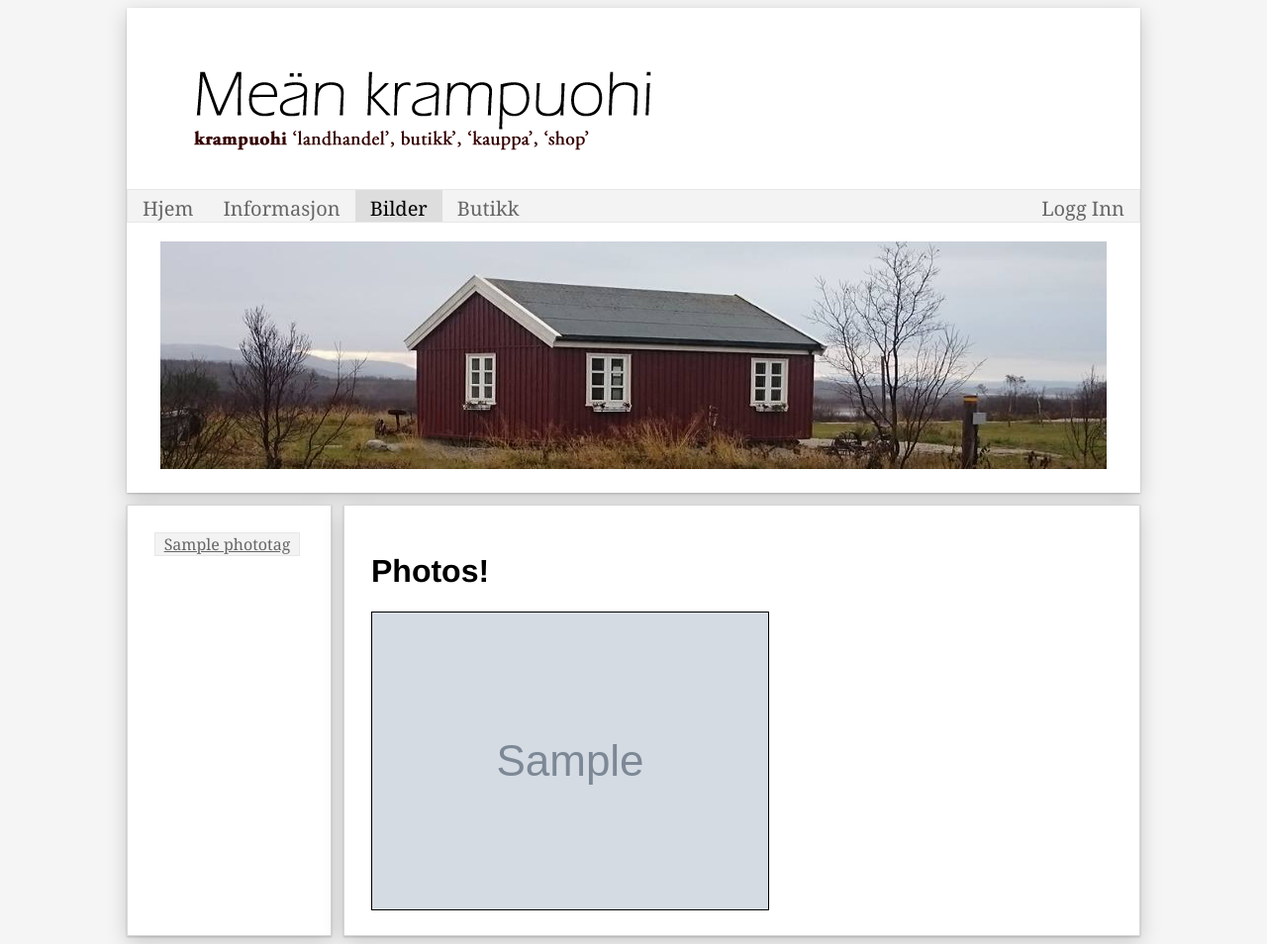
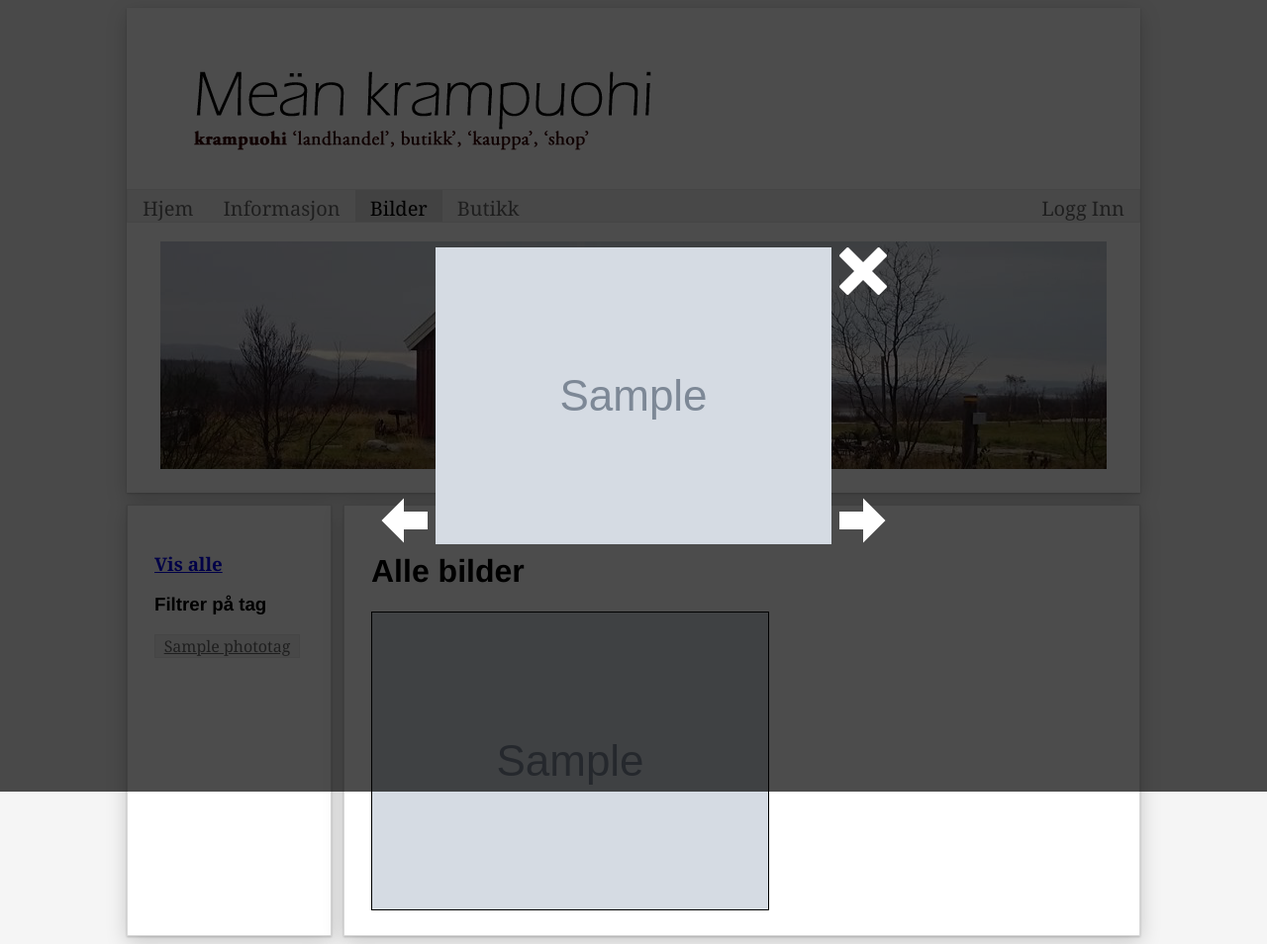
Before and after one commit to sonyslyst/KrambodWebsite, a Django app: page /photos/?show=1 in a window 1280 px wide. Shown: the whole page at 99% size. Run offline with Django 3.2, Linux system fonts and the light colour scheme; tables that the repository leaves empty hold one stand-in row (values such as "Sample post"); grey boxes marked "Sample" are stand-in pictures; some libraries are stand-ins or nearby versions.

Commit message:
Add popup overlay to show photos

```diff
--- a/krambod/models.py
+++ b/krambod/models.py
@@ -3,7 +3,7 @@
 from django.db import models
 from ckeditor_uploader.fields import RichTextUploadingField
 from imagekit.models import ImageSpecField
-from imagekit.processors import ResizeToFill
+from imagekit.processors import ResizeToFit
 
 # Create your models here.
 
@@ -34,11 +34,11 @@
 class Photo(models.Model):
 	image = models.ImageField(upload_to='gallery/')
 	image_thumbnail = ImageSpecField(source='image',
-									processors=[ResizeToFill(100, 100)],
+									processors=[ResizeToFit(100, 100)],
 									format='JPEG',
 									options={'quality': 60})
 	image_show = ImageSpecField(source='image',
-								processors=[ResizeToFill(800, 800)],
+								processors=[ResizeToFit(1024, 800)],
 								format='JPEG',
 								options={'quality': 60})
 	tags = models.ManyToManyField(PhotoTag)
--- /dev/null
+++ b/krambod/static/krambod/css/icomoon.css
@@ -0,0 +1,35 @@
+@font-face {
+    font-family: 'icomoon';
+    src:    url('../fonts/icomoon.eot?r5vh8s');
+    src:    url('../fonts/icomoon.eot?r5vh8s#iefix') format('embedded-opentype'),
+        url('../fonts/icomoon.ttf?r5vh8s') format('truetype'),
+        url('../fonts/icomoon.woff?r5vh8s') format('woff'),
+        url('../fonts/icomoon.svg?r5vh8s#icomoon') format('svg');
+    font-weight: normal;
+    font-style: normal;
+}
+
+[class^="icon-"], [class*=" icon-"] {
+    /* use !important to prevent issues with browser extensions that change fonts */
+    font-family: 'icomoon' !important;
+    speak: none;
+    font-style: normal;
+    font-weight: normal;
+    font-variant: normal;
+    text-transform: none;
+    line-height: 1;
+
+    /* Better Font Rendering =========== */
+    -webkit-font-smoothing: antialiased;
+    -moz-osx-font-smoothing: grayscale;
+}
+
+.icon-cross:before {
+    content: "\ea0f";
+}
+.icon-arrow-right:before {
+    content: "\ea34";
+}
+.icon-arrow-left:before {
+    content: "\ea38";
+}
--- a/krambod/static/krambod/css/style.css
+++ b/krambod/static/krambod/css/style.css
@@ -128,3 +128,37 @@
   float: none;
   text-align: left;
 }
+
+.photo-overlay {
+  background: rgba(0, 0, 0, 0.7);
+  position: absolute;
+  top: 0;
+  left: 0;
+  width: 100%;
+  height: 100%;
+  display: flex;
+  flex-direction: column;
+  justify-content: center;
+}
+
+.photo-overlay-row {
+  display: flex;
+  justify-content: center;
+  flex-direction: row;
+}
+
+.photo-overlay-inner {
+  margin: 0 0.5em;
+}
+
+.photo-overlay-buttons-container {
+  display: flex;
+  justify-content: space-between;
+  flex-direction: column;
+}
+
+.photo-overlay-buttons {
+  color: white;
+  text-decoration: none;
+  font-size: 3em;
+}
--- a/krambod/templates/index.html
+++ b/krambod/templates/index.html
@@ -5,6 +5,7 @@
 <head>
 	<meta charset="utf-8" />
 	<link rel="stylesheet" href="{% static "krambod/css/style.css" %}">
+	<link rel="stylesheet" href="{% static "krambod/css/icomoon.css" %}">
 </head>
 
 <body>
@@ -46,6 +47,8 @@
 			</div>
 		</div>
 	</div>
+
+	{% block end_of_body %}{% endblock %}
 </body>
 
 </html>
--- a/krambod/templates/photo.html
+++ b/krambod/templates/photo.html
@@ -6,6 +6,8 @@
 {% endblock %}
 
 {% block sidebar %}
+    <h3><a href="{% url 'photos' %}">Vis alle</a></h3>
+    <h3>Filtrer på tag</h3>
     <ul class="taglist">
     {% for tag in tags %}
         <li class="taglist-tag" >
@@ -16,14 +18,38 @@
 {% endblock %}
 
 {% block main %}
-	<h1>Photos!</h1>
+    {% if tag %}
+        <h1>Bilder tagget med {{ tag }}</h1>
+    {% else %}
+        <h1>Alle bilder</h1>
+    {% endif %}
     <div class="photo-grid" >
     {% for photo in photos %}
+	<a href="{% url 'photos' %}?{% if tag %}tag={{ tag }}&{% endif %}show={{ photo.id }}">
 		<div class="photo-thumbnail" >
-			<a href="#">
 			<img src="{{ photo.image_thumbnail.url }}" />
+		</div>
 	</a>
-		</div>
     {% endfor %}
     </div>
 {% endblock %}
+
+{% block end_of_body %}
+	{% if show_photo %}
+	<div class="photo-overlay">
+		<div class="photo-overlay-row">
+			<div class="photo-overlay-buttons-container">
+				<span></span>
+				<a class="photo-overlay-buttons" href="{{ previous_url }}"><span class="icon-arrow-left"></span></a>
+			</div>
+			<div class="photo-overlay-inner">
+				<img src="{{ show_photo.image_show.url }}" />
+			</div>
+			<div class="photo-overlay-buttons-container">
+				<a class="photo-overlay-buttons" href="{% url 'photos' %}{% if tag %}?tag={{ tag }}{% endif %}"><span class="icon-cross"></span></a>
+				<a class="photo-overlay-buttons" href="{{ next_url }}"><span class="icon-arrow-right"></span></a>
+			</div>
+		</div>
+	</div>
+	{% endif %}
+{% endblock %}
--- a/krambod/views.py
+++ b/krambod/views.py
@@ -1,7 +1,17 @@
+from django.core.urlresolvers import reverse
 from django.shortcuts import render
 from django.views.generic.base import TemplateView
 
 from krambod.models import Article, Information, Photo, PhotoTag
+
+def getPrevNext(photos, current, tag):
+    makeUrl = lambda ph: (reverse('photos') + (("?tag=" + str(tag) + "&") if tag else "?") + "show=" + str(ph.pk)) if ph else "#"
+    i = iter(photos)
+    prevPhoto = None;
+    for photo in i:
+        if photo.pk == current.pk:
+            return makeUrl(prevPhoto), makeUrl(next(i, None))
+        prevPhoto = photo
 
 class KrambodViewMixin(object):
     def get(self, request, *args, **kwargs):
@@ -32,6 +42,7 @@
         context = super(PhotoPageView, self).get_context_data(**kwargs)
 
         filterByTag = self.request.GET.get('tag', None)
+        context['tag'] = filterByTag
         tag = None
         try:
             tag = PhotoTag.objects.get(name = filterByTag)
@@ -39,5 +50,16 @@
             context['photos'] = Photo.objects.all()
         else:
             context['photos'] = Photo.objects.filter(tags = tag)
+
+        showPhoto = self.request.GET.get('show', None)
+        photo = None
+        try:
+            photo = Photo.objects.get(pk = showPhoto)
+        except:
+            pass
+        else:
+            context['show_photo'] = photo
+            context['previous_url'], context['next_url'] = getPrevNext(context['photos'], photo, tag)
+
         context['tags'] = PhotoTag.objects.all()
         return context
```
Also changed, not shown: krambod/static/krambod/fonts/icomoon.ttf (added), krambod/static/krambod/fonts/icomoon.woff (added), 3 other files. Lines whose indentation alone changed are shown as unchanged.
